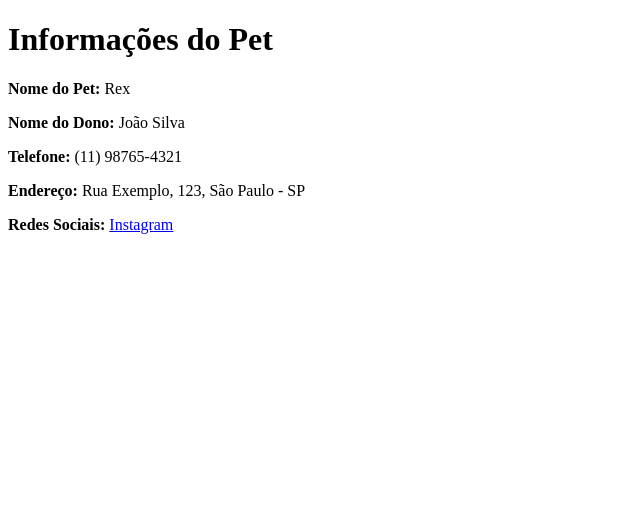
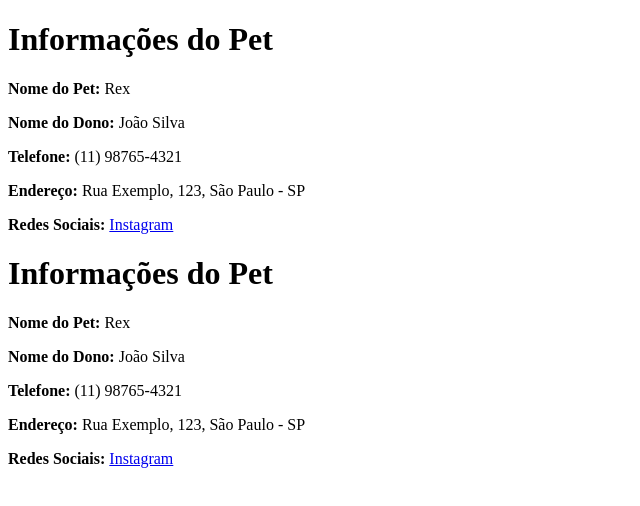
Before and after one commit to seupetaqui/pet-profile, a plain HTML site: page index.html in a window 1280 px wide. Shown: the whole page, without its empty margins (0-640 px from the left). Drawn offline with Linux system fonts and the light colour scheme.

Commit message:
Update index.html

```diff
--- a/index.html
+++ b/index.html
@@ -1,6 +1,25 @@
 <!DOCTYPE html>
 <html lang="pt-BR">
 <head>
+    <!DOCTYPE html>
+<html lang="pt-BR">
+<head>
+    <meta charset="UTF-8">
+    <meta name="viewport" content="width=device-width, initial-scale=1.0">
+    <title>Perfil do Pet</title>
+    <link rel="stylesheet" href="style.css">
+</head>
+<body>
+    <div class="container">
+        <h1>Informações do Pet</h1>
+        <p><strong>Nome do Pet:</strong> Rex</p>
+        <p><strong>Nome do Dono:</strong> João Silva</p>
+        <p><strong>Telefone:</strong> (11) 98765-4321</p>
+        <p><strong>Endereço:</strong> Rua Exemplo, 123, São Paulo - SP</p>
+        <p><strong>Redes Sociais:</strong> <a href="https://instagram.com/joaosilva">Instagram</a></p>
+    </div>
+</body>
+</html>
     <meta charset="UTF-8">
     <meta name="viewport" content="width=device-width, initial-scale=1.0">
     <title>Perfil do Pet</title>
```
